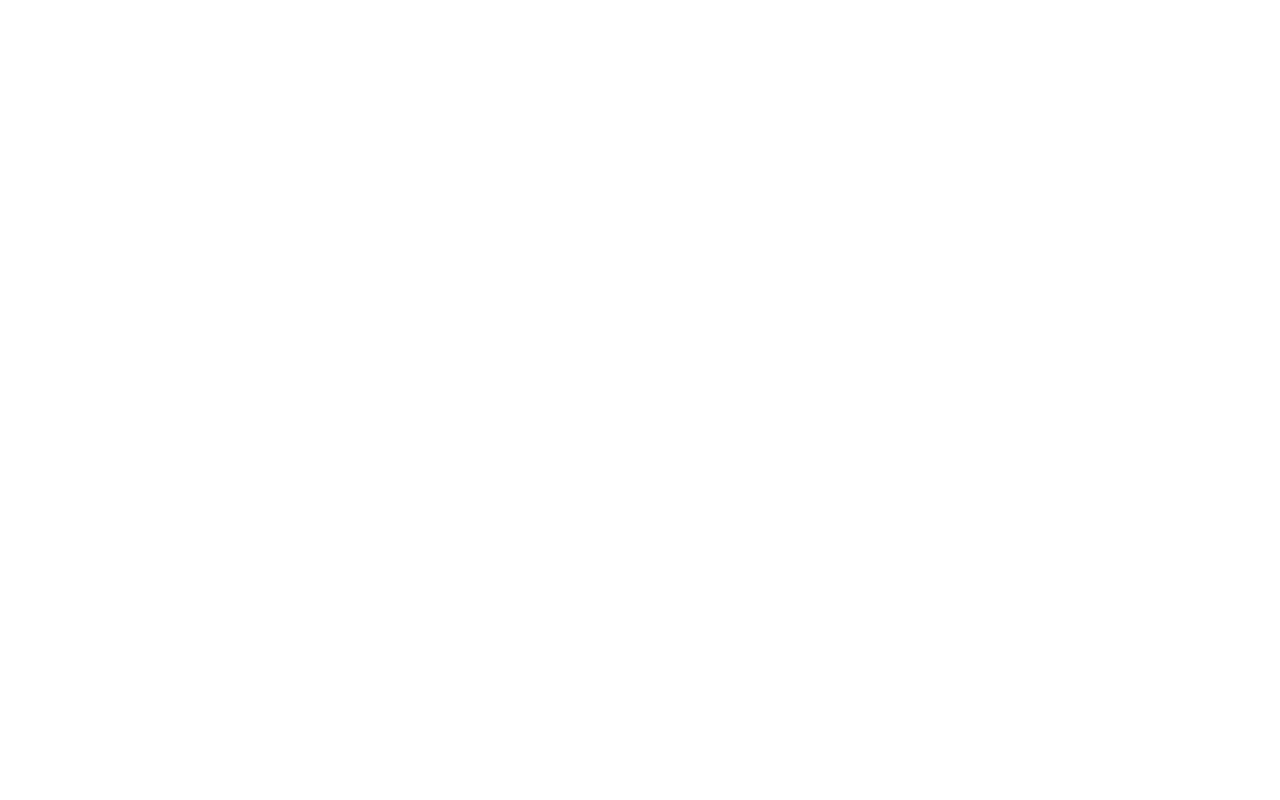
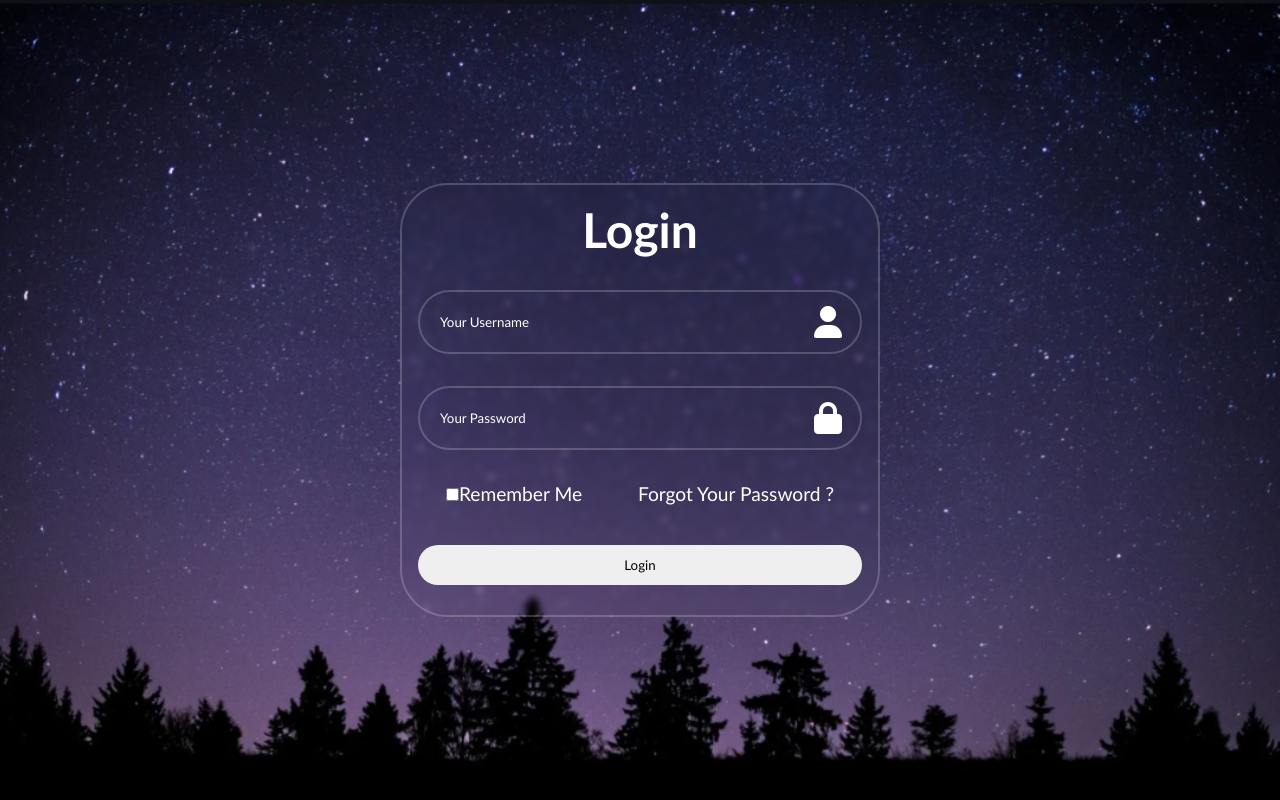
Before and after one commit to aniltarar/nightForestLoginForm, a plain HTML site: page index.html in a window 1280 px wide. Drawn offline with Linux system fonts and the light colour scheme.

Commit message:
All HTML and CSS Codes Added. Project Finished.

```diff
--- a/index.html
+++ b/index.html
@@ -4,8 +4,30 @@
     <meta charset="UTF-8">
     <meta name="viewport" content="width=device-width, initial-scale=1.0">
     <title>Document</title>
+    <link rel="stylesheet" href="style.css">
+    <link rel="stylesheet" href="https://cdnjs.cloudflare.com/ajax/libs/font-awesome/6.4.0/css/all.min.css" integrity="sha512-iecdLmaskl7CVkqkXNQ/ZH/XLlvWZOJyj7Yy7tcenmpD1ypASozpmT/E0iPtmFIB46ZmdtAc9eNBvH0H/ZpiBw==" crossorigin="anonymous" referrerpolicy="no-referrer" />
+
 </head>
 <body>
-
+    <div class="wrapper">
+        <form action="">
+            <h1>Login</h1>
+            <div class="input-box">
+                <input type="text" placeholder="Your Username" required>
+                <i class="fa-solid fa-user"></i>
+            </div>
+            <div class="input-box">
+                <input type="password" placeholder="Your Password" required>
+                <i class="fa-solid fa-lock"></i>
+            </div>
+            <div class="remember-forgot">
+                <label>
+                    <input type="checkbox">Remember Me
+                </label>
+                <a href="#">Forgot Your Password ?</a>
+            </div>
+            <button type="submit" class="btn">Login</button>
+        </form>
+    </div>
 </body>
 </html>
--- a/style.css
+++ b/style.css
@@ -2,4 +2,87 @@
     box-sizing: border-box;
     margin: 0;
     padding: 0;
+    font-family: 'Trebuchet MS', 'Lucida Sans Unicode', 'Lucida Grande', 'Lucida Sans', Arial, sans-serif
 }
+
+body {
+    display: flex;
+    justify-content: center;
+    align-items: center;
+    min-height: 100vh;
+    background-image: url(night-forest.png);
+    background-repeat: no-repeat;
+    background-size: cover;
+    background-position: center;
+}
+.wrapper {
+    width: 30em;
+    color: white;
+    background-color: transparent;
+    padding: 1em;
+    border: 2px rgba(255, 255, 255, .2) solid;
+    border-radius: 3em;
+    backdrop-filter: blur(3px);
+
+}
+.wrapper h1 {
+    font-size: 3em;
+    text-align: center;
+}
+.wrapper .input-box {
+    position: relative;
+    width: 100%;
+    height: 4em;
+    margin: 2em 0;
+}
+.input-box input {
+    width: 100%;
+    height: 100%;
+    background-color: transparent;
+    border: none;
+    outline: none;
+    border: 2px rgba(255, 255, 255, .2) solid;
+    border-radius: 3em;
+    color: white;
+    padding: 1.5em 3em 1.5em 1.5em ;
+
+}
+
+.input-box input::placeholder {
+    color: white;
+}
+.input-box i {
+    position: absolute;
+    right: 20px;
+    top: 50%;
+    transform: translateY(-50%);
+    font-size: 2em;
+}
+.wrapper .remember-forgot {
+    display: flex;
+    justify-content: space-around;
+    font-size: 1.2em;
+
+}
+.wrapper .remember-forgot a{
+   color: white;
+   text-decoration: none;
+}
+.wrapper .remember-forgot a:hover{
+    text-decoration: underline;
+ }
+
+ .wrapper .btn {
+    width: 100%;
+    height: 3em;
+    border: none;
+    border-radius: 2em;
+    margin-top: 3em;
+    margin-bottom: 1em;
+    cursor: pointer;
+ }
+ .wrapper .btn:hover {
+    background-color: gray;
+    color: white;
+    transition: .3s;
+ }
```
